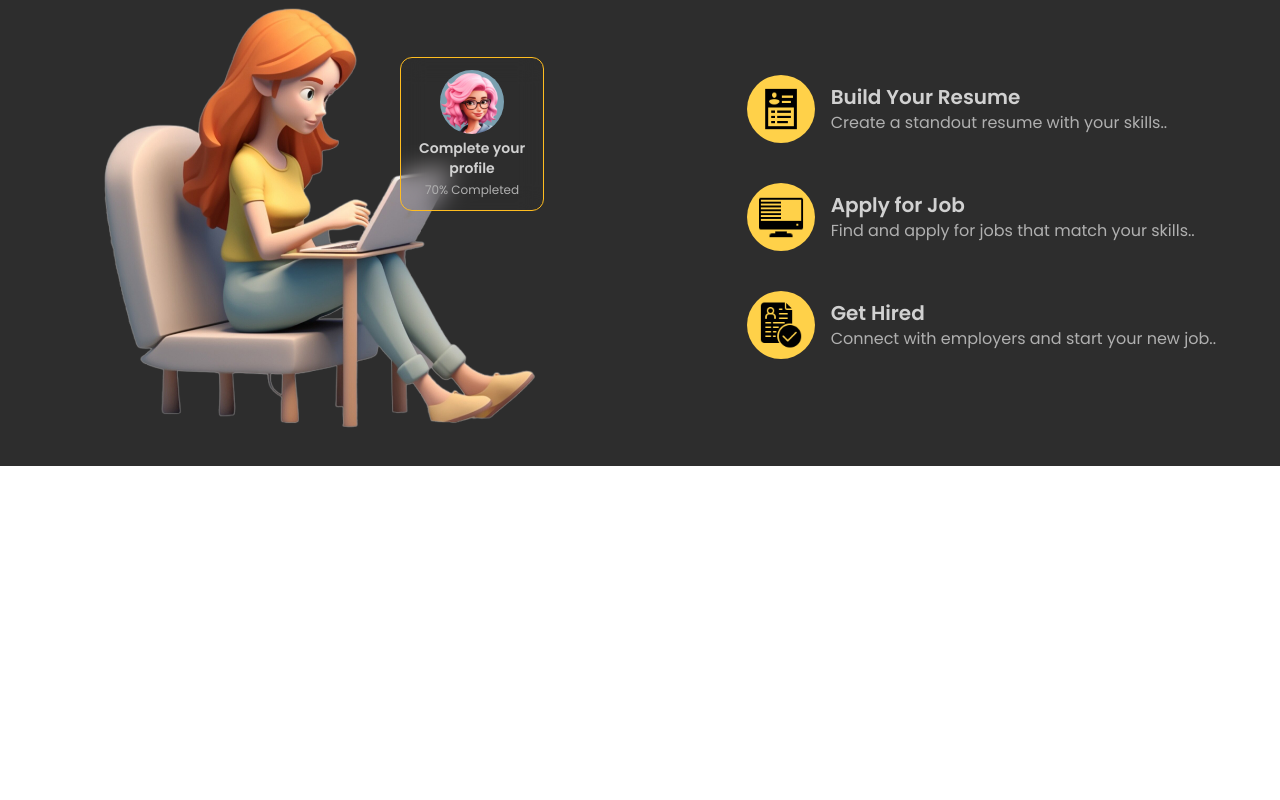
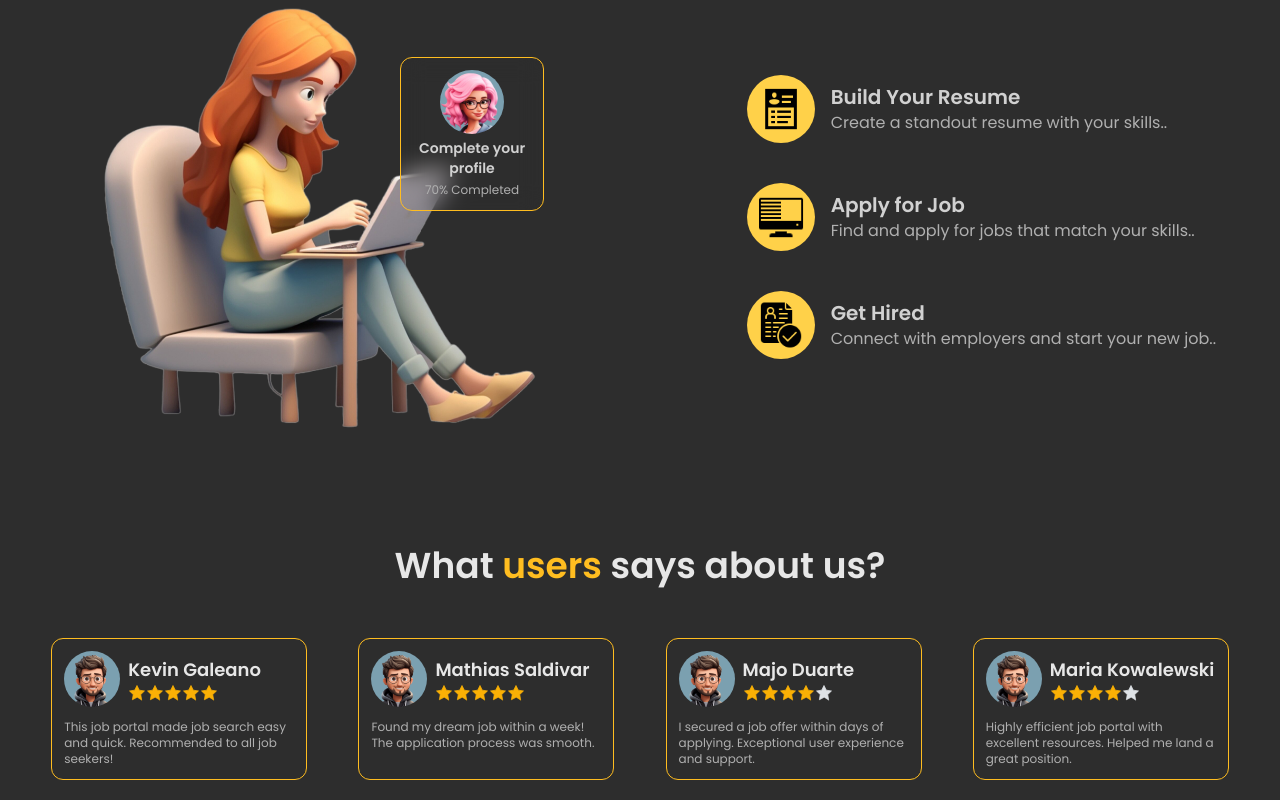
Before and after one commit to gsmkev/job-finder, a React (Create React App) app in the folder frontend/: page / in a window 1280 px wide. Shown: the part 1380-2180 px from the top of the page. Before the commit the page ends 1846 px from the top, so only its background shows below. Built offline with nearby package versions, Linux system fonts and the light colour scheme.

Commit message:
feat: Add Testimonials component to LandingPage
- Implemented the Testimonials component in `frontend/src/LandingPage/Testimonials.tsx` to display user feedback.
- Integrated the Testimonials component into the HomePage in `frontend/src/Pages/HomePage.tsx`.

```diff
--- a/frontend/src/Data/Data.tsx
+++ b/frontend/src/Data/Data.tsx
@@ -71,22 +71,22 @@
 
 const testimonials = [
     {
-        "name": "Shivam Patel",
+        "name": "Kevin Galeano",
         "testimonial": "This job portal made job search easy and quick. Recommended to all job seekers!",
         "rating": 5
     },
     {
-        "name": "Abhishek Kullu",
+        "name": "Mathias Saldivar",
         "testimonial": "Found my dream job within a week! The application process was smooth.",
         "rating": 5
     },
     {
-        "name": "Swapnil Pandey",
+        "name": "Majo Duarte",
         "testimonial": "I secured a job offer within days of applying. Exceptional user experience and support.",
         "rating": 4
     },
     {
-        "name": "Pavan Barnana",
+        "name": "Maria Kowalewski",
         "testimonial": "Highly efficient job portal with excellent resources. Helped me land a great position.",
         "rating": 4
     }
--- /dev/null
+++ b/frontend/src/LandingPage/Testimonials.tsx
@@ -0,0 +1,31 @@
+import { Avatar, Rating } from "@mantine/core";
+import { testimonials } from "../Data/Data";
+
+const Testimonials = () => {
+    return (
+        <div className={'mt-20 pb-5'}>
+            <div className={'text-4xl mb-3 text-center font-semibold text-mine-shaft-100'}>
+                What <span className={'text-bright-sun-400'}>users</span> says about us?
+            </div>
+            <div className={'flex justify-evenly'}>
+                {testimonials.map((item, index) => (
+                    <div key={index} className={'flex flex-col gap-3 w-[20%] border border-bright-sun-400 p-3 rounded-xl mt-10'}>
+                        <div className={'flex gap-2 items-center'}>
+                            <Avatar className={'!h-14 !w-14'} src={'/avatar1.png'} alt="it's me" />
+                            <div className={'flex flex-col'}>
+                                <div className={'text-lg text-mine-shaft-100 font-semibold'}>{item.name}</div>
+                                <Rating value={item.rating} fractions={2} readOnly />
+                            </div>
+                        </div>
+                        <div className={'text-xs text-mine-shaft-300'}>
+                            {item.testimonial}
+                        </div>
+                    </div>
+                ))}
+            </div>
+
+        </div>
+    );
+}
+
+export default Testimonials;
--- a/frontend/src/Pages/HomePage.tsx
+++ b/frontend/src/Pages/HomePage.tsx
@@ -3,6 +3,7 @@
 import Companies from "../LandingPage/Companies";
 import JobCategory from '../LandingPage/JobCategory';
 import Working from '../LandingPage/Working';
+import Testimonials from '../LandingPage/Testimonials';
 
 const HomePage = () => {
     return (
@@ -12,6 +13,7 @@
             <Companies />
             <JobCategory />
             <Working />
+            <Testimonials />
         </div>
 
     );
```
